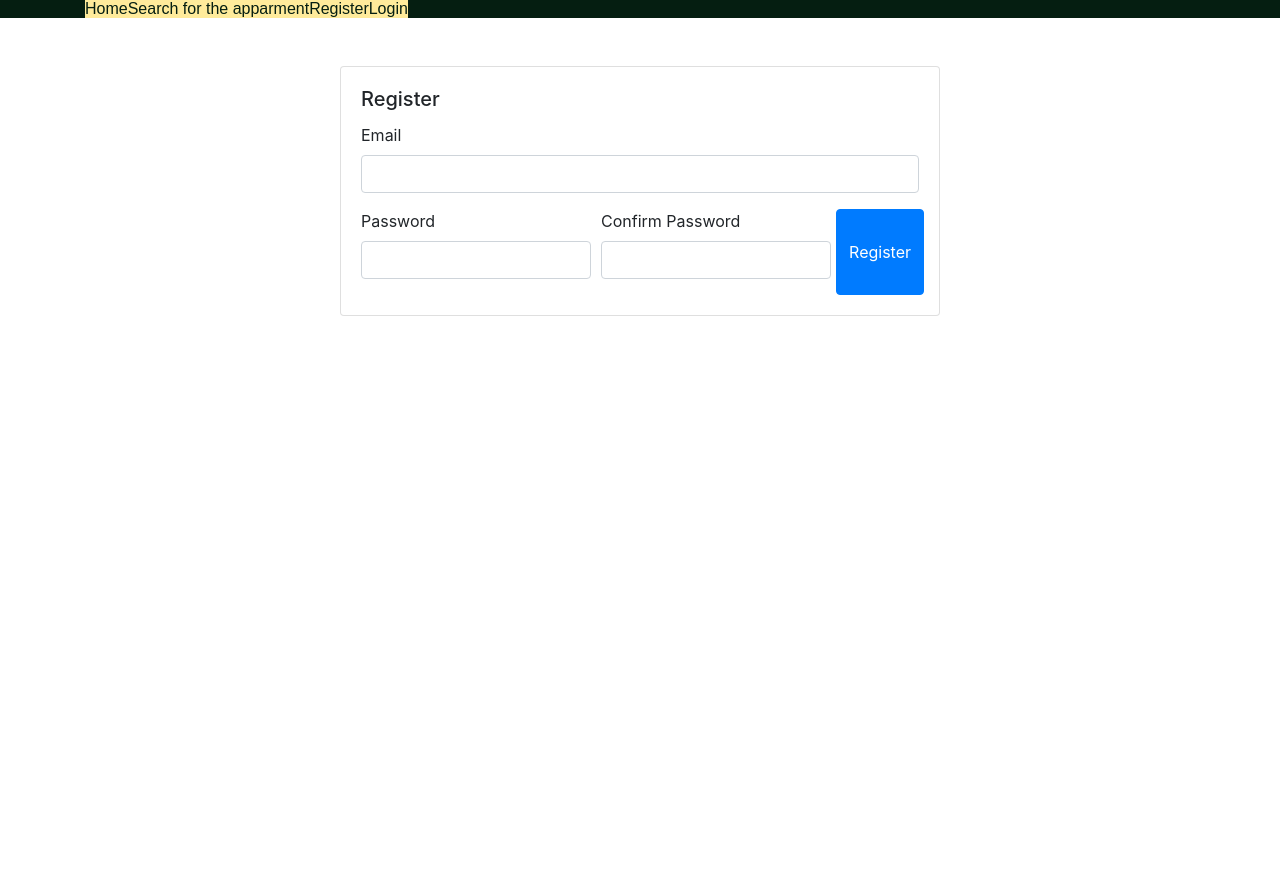
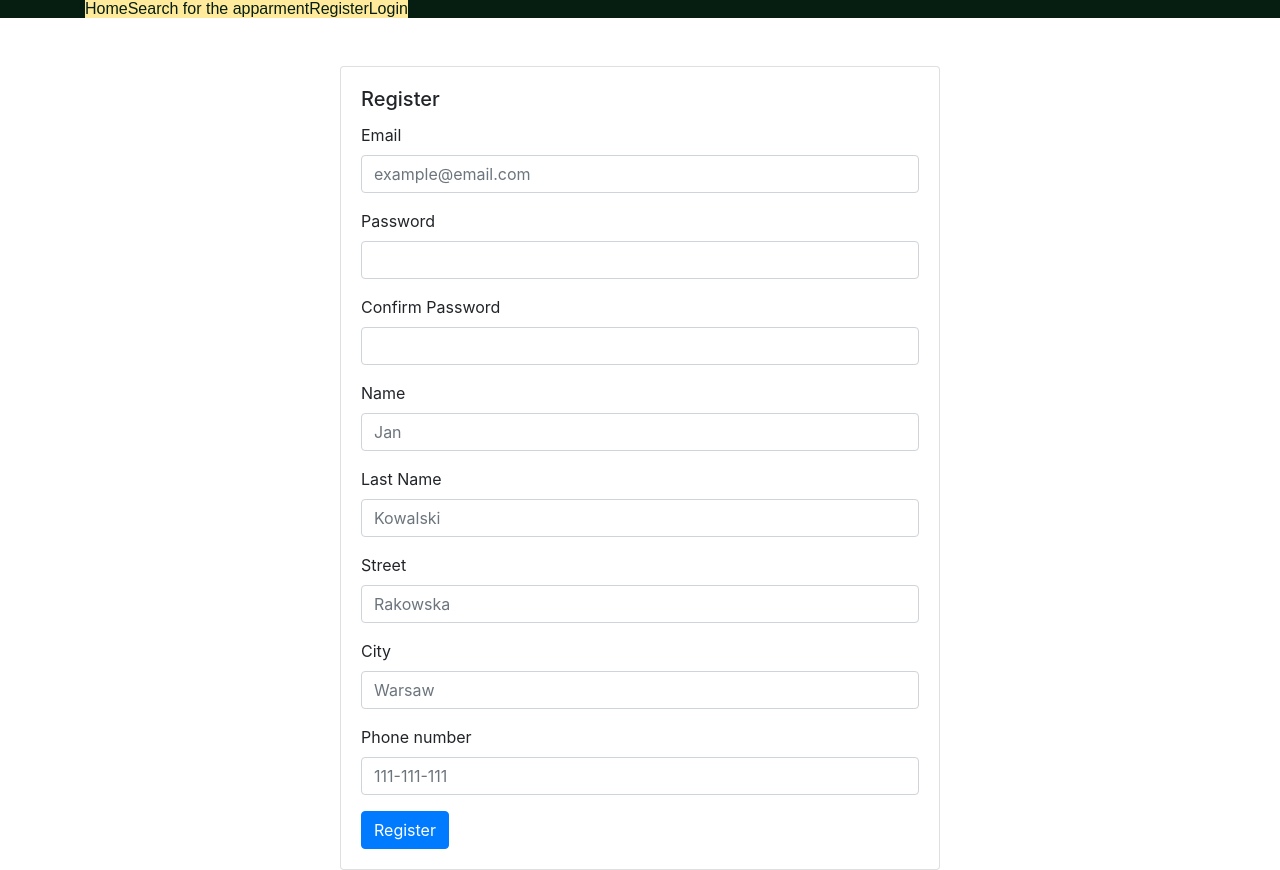
Before and after one commit to adrianlukaszek1992/Apartments, an Angular app in the folder frontend/: page /register in a window 1280 px wide. Before the commit the page ends 800 px from the top, so only its background shows below. Built offline with nearby package versions, Linux system fonts and the light colour scheme.

Commit message:
added frontend validation to register page

```diff
--- a/frontend/src/app/api.service.ts
+++ b/frontend/src/app/api.service.ts
@@ -18,11 +18,11 @@ export class ApiService {
   //   });
   // }
 
-  login(email: string, password: string): Observable<Object> {
+  login(email: string, password: string): Observable<LoginResultModel> {
     let params = new HttpParams();
     params = params.append('email', email);
     params = params.append('password', password);
-    return this.http.get(`${this.baseUrl}` + `/login`, {params});
+    return this.http.get<LoginResultModel>(`${this.baseUrl}` + `/login`, {params});
   }
 
   register(email: string, password: string): Observable<LoginResultModel> {
--- a/frontend/src/app/customer.service.ts
+++ b/frontend/src/app/customer.service.ts
@@ -14,8 +14,8 @@ export class CustomerService {
     localStorage.setItem(CurrentProfile, currentProfile);
   }
 
-  clearCurrentProfile(): void {
-    localStorage.removeItem(CurrentProfile);
+  clearCurrentProfile(currentProfile: string): void {
+    localStorage.removeItem(currentProfile  );
   }
 
   isLogged() {
--- a/frontend/src/app/login-page/login-page.component.ts
+++ b/frontend/src/app/login-page/login-page.component.ts
@@ -3,6 +3,7 @@ import {ApiService} from '../api.service';
 import {CustomerService} from '../customer.service';
 import {Router} from '@angular/router';
 import {FormBuilder, FormGroup, Validators} from '@angular/forms';
+import {LoginResultModel} from '../model/login-result-model';
 
 
 @Component({
@@ -52,7 +53,7 @@ export class LoginPageComponent implements OnInit {
     this.tryLogin();
   }
 
-  redirect(res: Object) {
+  redirect(res: LoginResultModel ) {
     let path;
     if (res.profile === 'owner') {
       path = '/owner';
--- a/frontend/src/app/register-page/register-page.component.html
+++ b/frontend/src/app/register-page/register-page.component.html
@@ -4,35 +4,82 @@
       <h5 class="card-title">Register</h5>
       <div class="form-group">
         <label>Email</label>
-      <input type="text" formControlName="email" class="form-control" [ngClass]="{ 'is-invalid': submitted && f.email.errors }" />
+        <input type="text" formControlName="email" [placeholder]="'example@email.com'" class="form-control"
+               [ngClass]="{ 'is-invalid': submitted && f.email.errors }"/>
         <div *ngIf="submitted && f.email.errors" class="invalid-feedback">
           <div *ngIf="f.email.errors.required">Email is required</div>
           <div *ngIf="f.email.errors.email">Email must be a valid email address</div>
         </div>
       </div>
-    <div class="form-row">
-      <div class="form-group col">
+      <div class="form-group">
         <label>Password</label>
-        <input type="password" formControlName="password" class="form-control" [ngClass]="{ 'is-invalid': submitted && f.password.errors }" />
+        <input type="password" formControlName="password" class="form-control"
+               [ngClass]="{ 'is-invalid': submitted && f.password.errors }"/>
         <div *ngIf="submitted && f.password.errors" class="invalid-feedback">
           <div *ngIf="f.password.errors.required">Password is required</div>
           <div *ngIf="f.password.errors.minlength">Password must be at least 6 characters</div>
         </div>
       </div>
-      <div class="form-group col">
+      <div class="form-group">
         <label>Confirm Password</label>
-        <input type="password" formControlName="confirmPassword" class="form-control" [ngClass]="{ 'is-invalid': submitted && f.confirmPassword.errors }" />
+        <input type="password" formControlName="confirmPassword" class="form-control"
+               [ngClass]="{ 'is-invalid': submitted && f.confirmPassword.errors }"/>
         <div *ngIf="submitted && f.confirmPassword.errors" class="invalid-feedback">
           <div *ngIf="f.confirmPassword.errors.required">Confirm Password is required</div>
           <div *ngIf="f.confirmPassword.errors.mustMatch">Passwords must match</div>
+        </div>
+      </div>
+      <div class="form-group">
+        <label>Name</label>
+        <input type="text" formControlName="name" [placeholder]="'Jan'" class="form-control"
+               [ngClass]="{ 'is-invalid': submitted && f.name.errors }"/>
+        <div *ngIf="submitted && f.email.errors" class="invalid-feedback">
+          <div *ngIf="f.name.errors.required">Name is required</div>
+          <div *ngIf="f.name.errors.minlength">Name must be at least 2 characters</div>
+        </div>
+      </div>
+      <div class="form-group">
+        <label>Last Name</label>
+        <input type="text" formControlName="lastName" [placeholder]="'Kowalski'" class="form-control"
+               [ngClass]="{ 'is-invalid': submitted && f.lastName.errors }"/>
+        <div *ngIf="submitted && f.email.errors" class="invalid-feedback">
+          <div *ngIf="f.lastName.errors.required">Last name is required</div>
+          <div *ngIf="f.lastName.errors.minlength">Last Name must be at least 2 characters</div>
+        </div>
+      </div>
+      <div class="form-group">
+        <label>Street</label>
+        <input type="text" formControlName="street" [placeholder]="'Rakowska'" class="form-control"
+               [ngClass]="{ 'is-invalid': submitted && f.street.errors }"/>
+        <div *ngIf="submitted && f.street.errors" class="invalid-feedback">
+          <div *ngIf="f.street.errors.required">Street is required</div>
+          <div *ngIf="f.street.errors.minlength">Street must be at least 2 characters</div>
+        </div>
+      </div>
+      <div class="form-group">
+        <label>City</label>
+        <input type="text" formControlName="city" [placeholder]="'Warsaw'" class="form-control"
+               [ngClass]="{ 'is-invalid': submitted && f.city.errors }"/>
+        <div *ngIf="submitted && f.city.errors" class="invalid-feedback">
+          <div *ngIf="f.city.errors.required">City is required</div>
+          <div *ngIf="f.city.errors.minlength">City must be at least 2 characters</div>
+        </div>
+      </div>
+      <div class="form-group">
+        <label>Phone number</label>
+        <input type="text" formControlName="phoneNumber" [placeholder]="'111-111-111'" class="form-control"
+               [ngClass]="{ 'is-invalid': submitted && f.phoneNumber.errors }"/>
+        <div *ngIf="submitted && f.phoneNumber.errors" class="invalid-feedback">
+          <div *ngIf="f.phoneNumber.errors.required">Phone number is required</div>
+          <div *ngIf="f.phoneNumber.errors.pattern">Phone number must have 9 digits</div>
         </div>
       </div>
       <p class="alert alert-danger" *ngIf="error">{{error}}</p>
       <button
         type="submit"
         class="btn btn-primary"
-     >Register</button>
-  </div>
+      >Register
+      </button>
     </div>
   </form>
 </div>
--- a/frontend/src/app/register-page/register-page.component.ts
+++ b/frontend/src/app/register-page/register-page.component.ts
@@ -31,6 +31,11 @@ export class RegisterPageComponent implements OnInit {
     this.registerForm = this.formBuilder.group({
       email: ['', [Validators.required, Validators.email]],
       password: ['', [Validators.required, Validators.minLength(6)]],
+      name: ['', [Validators.required, Validators.minLength(6)]],
+      lastName: ['', [Validators.required, Validators.minLength(6)]],
+      street: ['', [Validators.required, Validators.minLength(6)]],
+      city: ['', [Validators.required, Validators.minLength(6)]],
+      phoneNumber: ['', [Validators.required, Validators.pattern('^\d{3}-\d{3}-\d{3}$')]],
       confirmPassword: ['', Validators.required],
     }, {
       validator: MustMatch('password', 'confirmPassword')
```
Also changed, not shown: 3 other files (tests, documents, lock files or other folders). Lines whose indentation alone changed are shown as unchanged.
